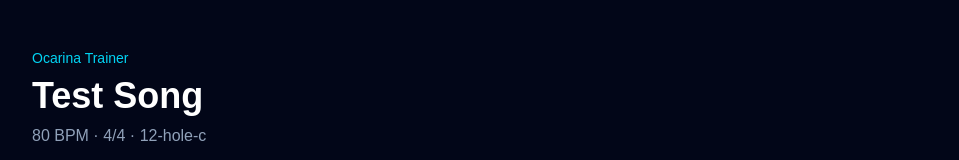
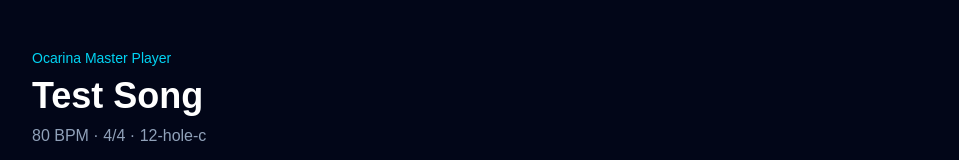
Before and after one commit to DJVelz/ocarina-master-player, a Next.js app: page / in a window 1280 px wide. Shown: the top 160 px of the page, without its empty margins (160-1119 px from the left). Built offline with nearby package versions, Linux system fonts and the light colour scheme.

Commit message:
changed headline to ocarina master player

```diff
--- a/app/page.tsx
+++ b/app/page.tsx
@@ -5,7 +5,7 @@ export default function Home() {
   return (
     <main className="min-h-screen bg-slate-950 px-6 py-12 text-white">
       <div className="mx-auto max-w-4xl">
-        <p className="mb-2 text-sm font-medium text-cyan-400">Ocarina Trainer</p>
+        <p className="mb-2 text-sm font-medium text-cyan-400">Ocarina Master Player</p>
         <h1 className="text-4xl font-bold">{testSong.title}</h1>
         <p className="mt-2 text-slate-400">
           {testSong.tempo} BPM · {testSong.timeSignature.beats}/{testSong.timeSignature.beatValue} · {testSong.instrument}
```
